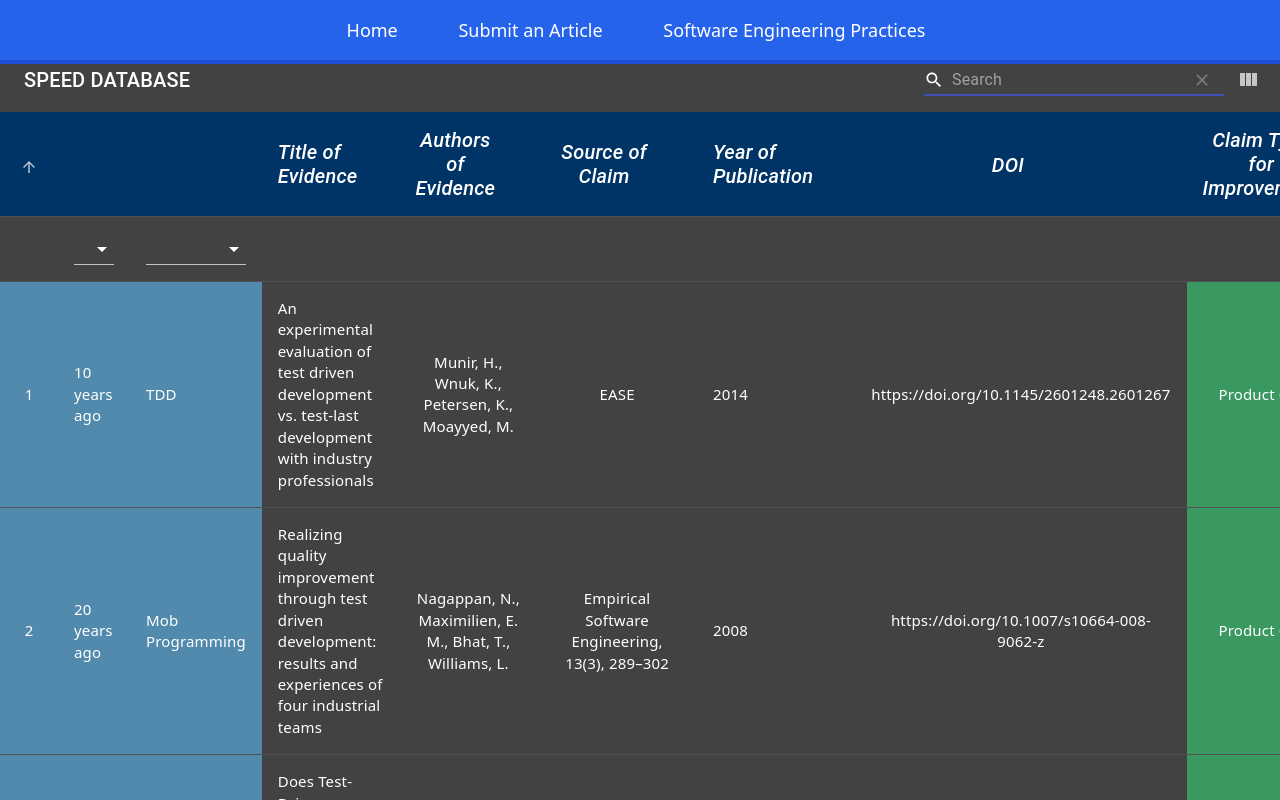
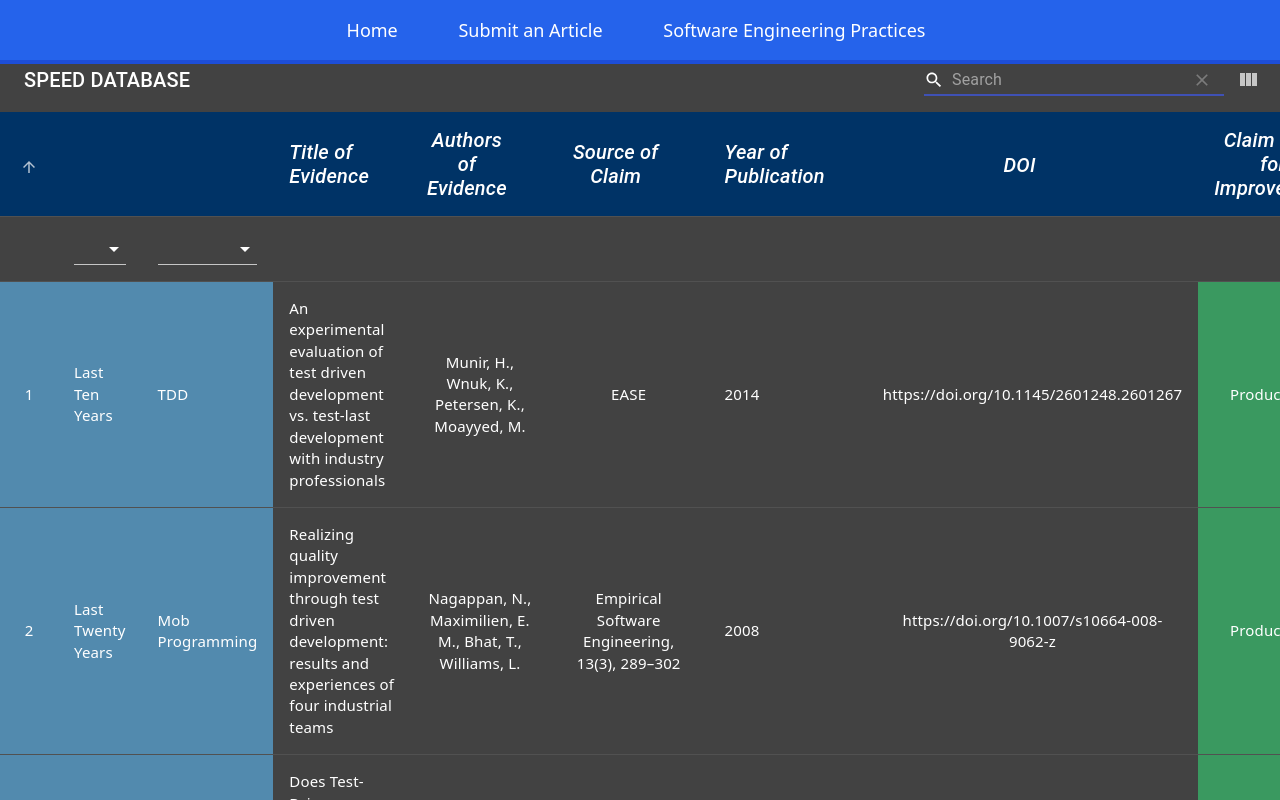
Before and after one commit to NSen29/SPEED_NBC_Group10, a React (Create React App) app in the folder frontend/: page /TDD in a window 1280 px wide. Shown: the top 800 px of the page. Built offline with nearby package versions, Linux system fonts and the light colour scheme.

Commit message:
update
updated fix

```diff
--- a/frontend/src/pages/TDD.js
+++ b/frontend/src/pages/TDD.js
@@ -212,7 +212,7 @@ const symbolsForOptions = {
                                                                                         field: 'yearRange',
 
                                                                                         sorting: false,
-                                                                                        lookup: { LTWOY: "2 years ago", LFY: "5 years ago", LTY: "10 years ago", LTWEY: "20 years ago" },
+                                                                                        lookup: { LTWOY: "Last Two Years", LFY: "Last Five Years", LTY: "Last Ten Years", LTWEY: "Last Twenty Years" },
 
 
                                                                                         cellStyle: { background: "#528AAE" },
```
Also changed, not shown: 1 other file (tests, documents, lock files or other folders).
